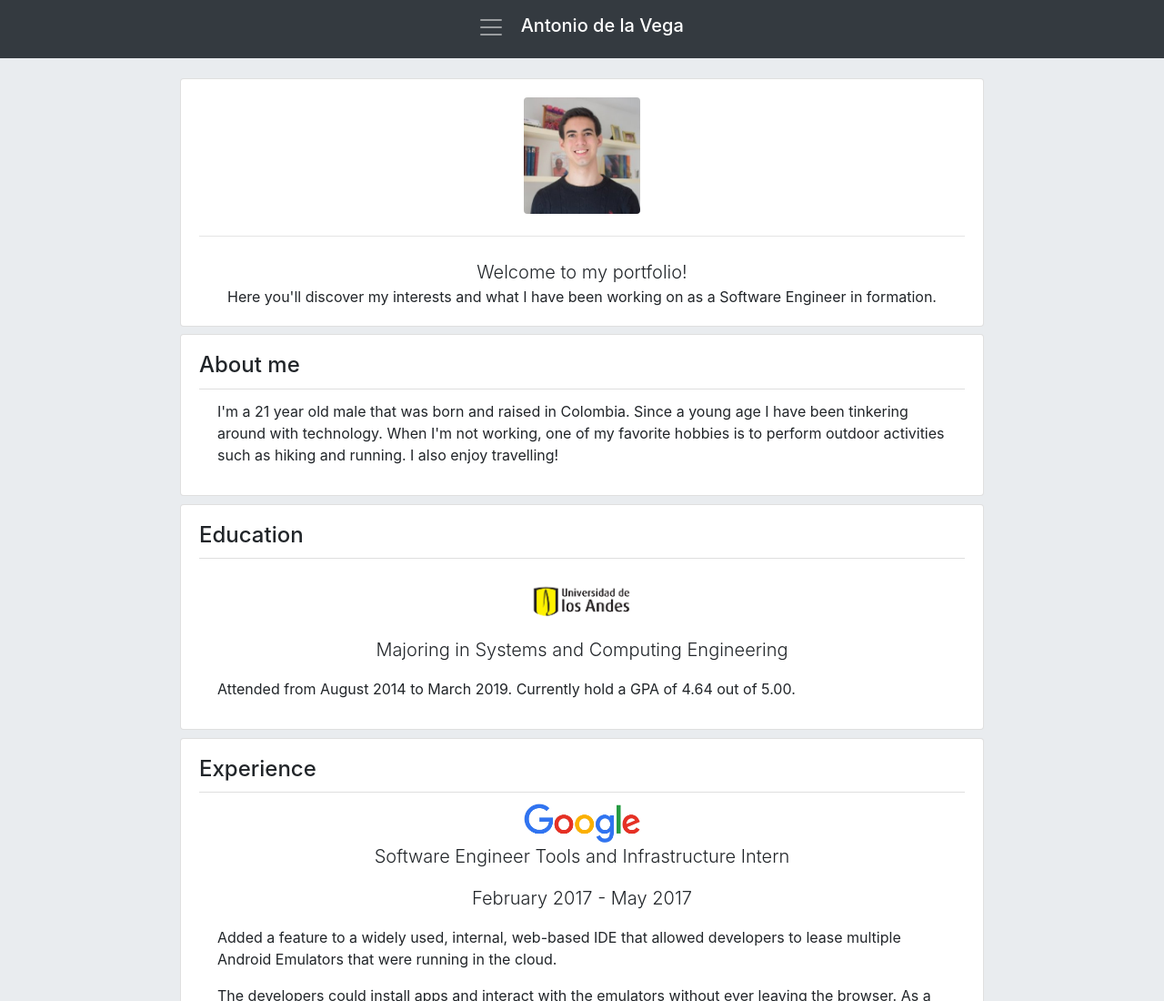
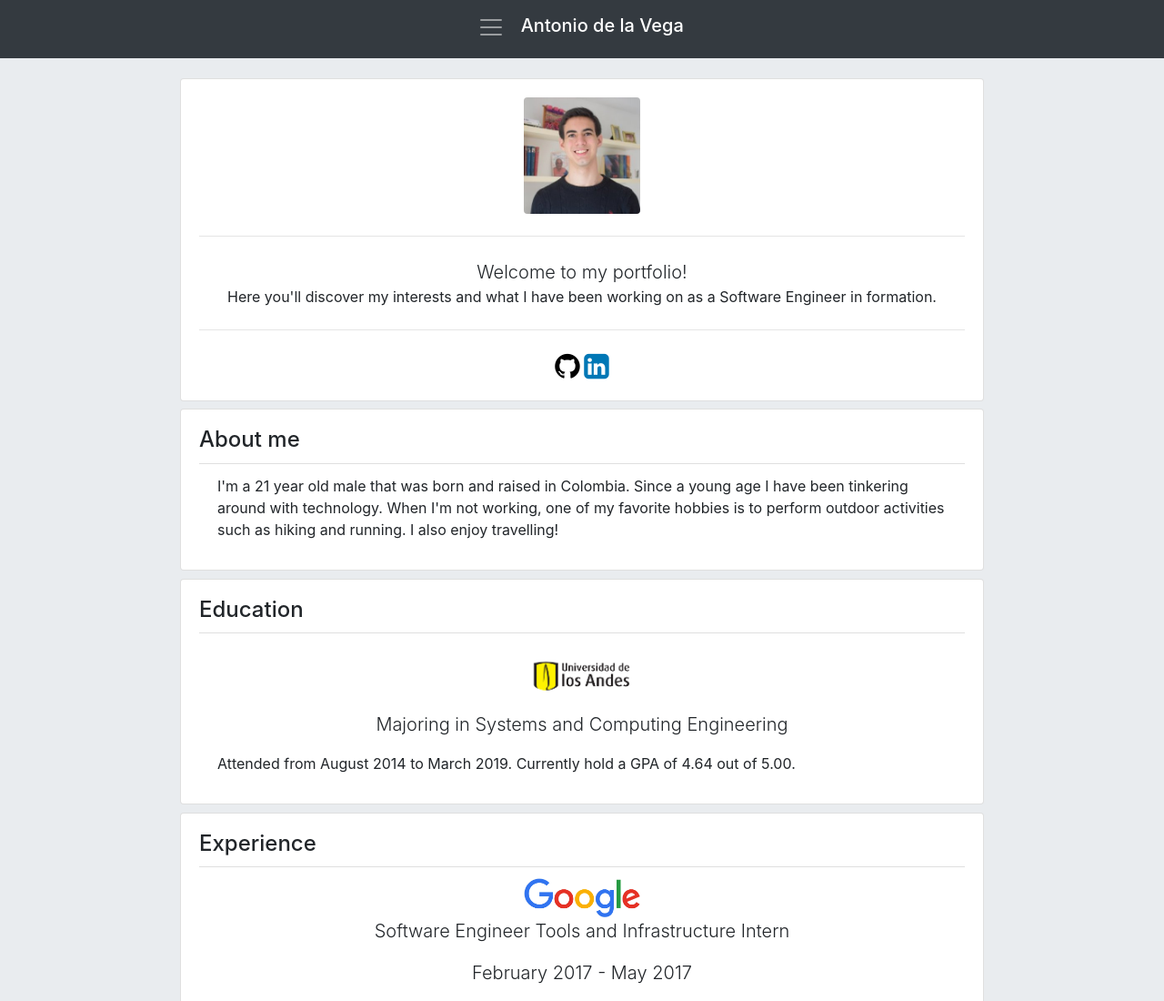
Before and after one commit to dmarino/adelavegaf.github.io, a plain HTML site: page index.html in a window 1280 px wide. Shown: the top 1100 px of the page at 91% size. Drawn offline with nearby package versions, Linux system fonts and the light colour scheme.

Commit message:
Add links to github and linkedin profile.
Signed-off-by: adelavegaf <antoniodlavga@gmail.com>

```diff
--- a/css/styles.css
+++ b/css/styles.css
@@ -37,3 +37,11 @@ a.anchor {
     top: -75px;
     visibility: hidden;
 }
+
+.github-link {
+    color: #000000;
+}
+
+.linkedin-link {
+    color: #0077b5;
+}
--- a/index.html
+++ b/index.html
@@ -59,6 +59,13 @@
             <span class="lead text-center">Welcome to my portfolio!</span>
             <p class="card-text">Here you'll discover my interests and what I have been working on as a Software
                 Engineer in formation.</p>
+            <hr class="my-4">
+            <a href="https://github.com/adelavegaf" class="github-link" target="_blank">
+                <i class="fa fa-github fa-2x" aria-hidden="true"></i>
+            </a>
+            <a href="https://www.linkedin.com/in/antonio-de-la-vega/" class="linkedin-link" target="_blank">
+                <i class="fa fa-linkedin-square fa-2x" aria-hidden="true"></i>
+            </a>
         </div>
     </div>
 
```
